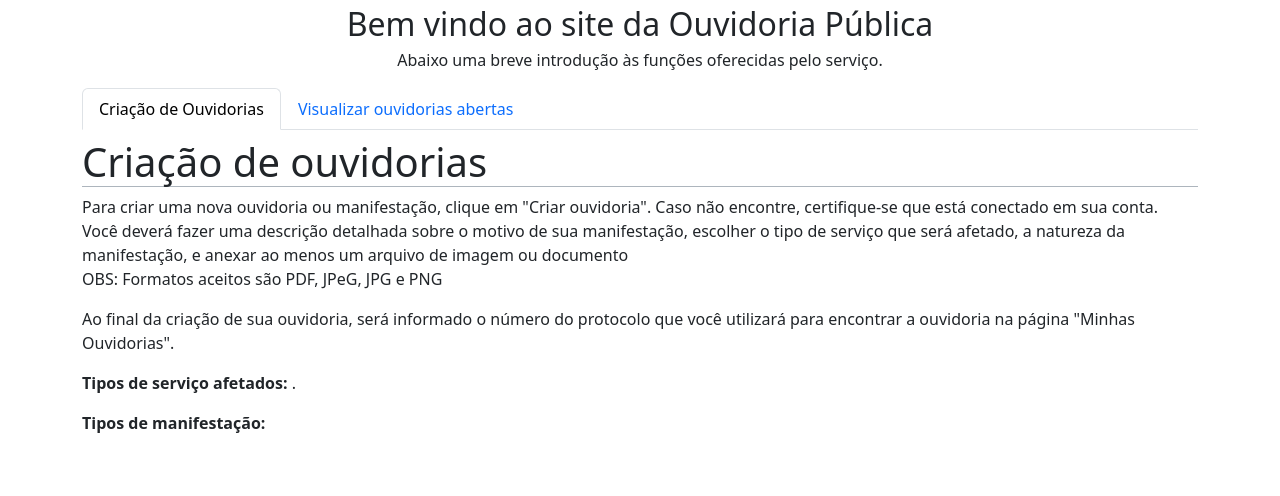
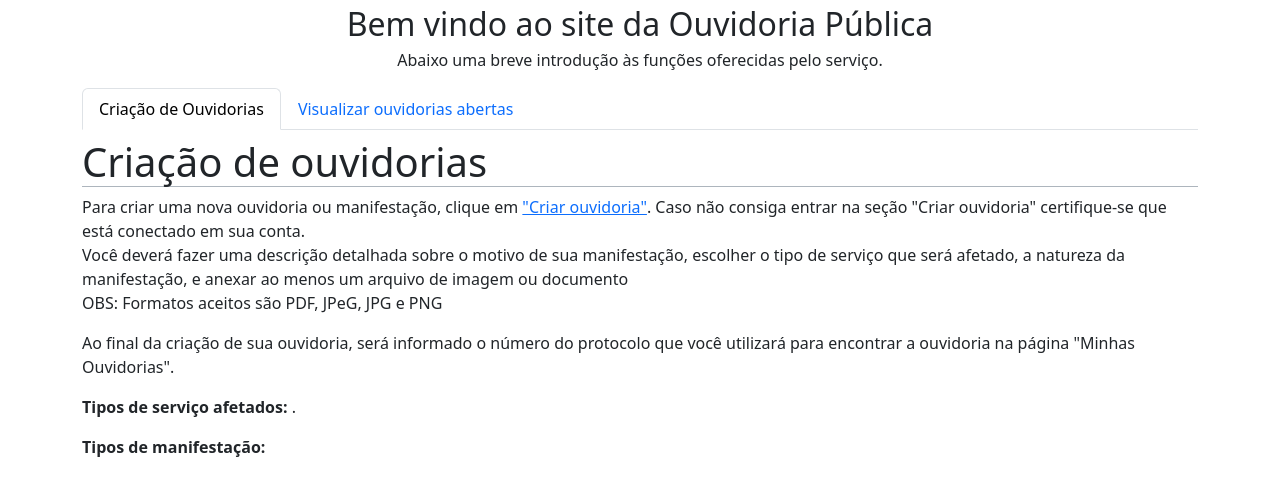
Before and after one commit to brunomonteirobonifacio/sistema-ouvidoria, a PHP site: page /sistema-ouvidoria-web-brain/ in a window 1280 px wide. Shown: the part 56-552 px from the top of the page. Run offline with PHP 8.4, Linux system fonts and the light colour scheme; data that the repository does not hold is empty.

Commit message:
Updated introduction text

```diff
--- a/index.php
+++ b/index.php
@@ -86,7 +86,7 @@
 
             <h2 class="my-2 pd-2 display-6 border-dark-subtle border-bottom">Criação de ouvidorias</h2>
             <p>
-                Para criar uma nova ouvidoria ou manifestação, clique em "Criar ouvidoria". Caso não encontre, certifique-se que está conectado em sua conta.
+                Para criar uma nova ouvidoria ou manifestação, clique em <a href="pages/create_manifestation.php">"Criar ouvidoria"</a>. Caso não consiga entrar na seção "Criar ouvidoria" certifique-se que está conectado em sua conta.
                 <br>Você deverá fazer uma descrição detalhada sobre o motivo de sua manifestação, escolher o tipo de serviço que será afetado, a natureza da manifestação, e anexar ao menos um arquivo de imagem ou documento
                 <br>OBS: Formatos aceitos são PDF, JPeG, JPG e PNG
             </p>
@@ -106,7 +106,7 @@
 
             <h2 class="my-2 pd-2 display-6 border-dark-subtle border-bottom">Minhas ouvidorias</h2>
             <p>
-                Você pode visualizar suas ouvidorias através da página "Minhas ouvidorias". Caso não encontre, certifique-se que está conectado em sua conta.
+                Você pode visualizar suas ouvidorias através da página <a href="pages/view_manifestation.php">"Minhas ouvidorias"</a>. Caso não consiga entrar na seção "Minhas ouvidorias", certifique-se que está conectado em sua conta.
             </p>
             <p>
                 Por meio desta página, você poderá encontrar todas suas ouvidorias e manifestações, contendo o tipo de manifestação e o tipo de serviço afetado, além do número de protocolo.
```
